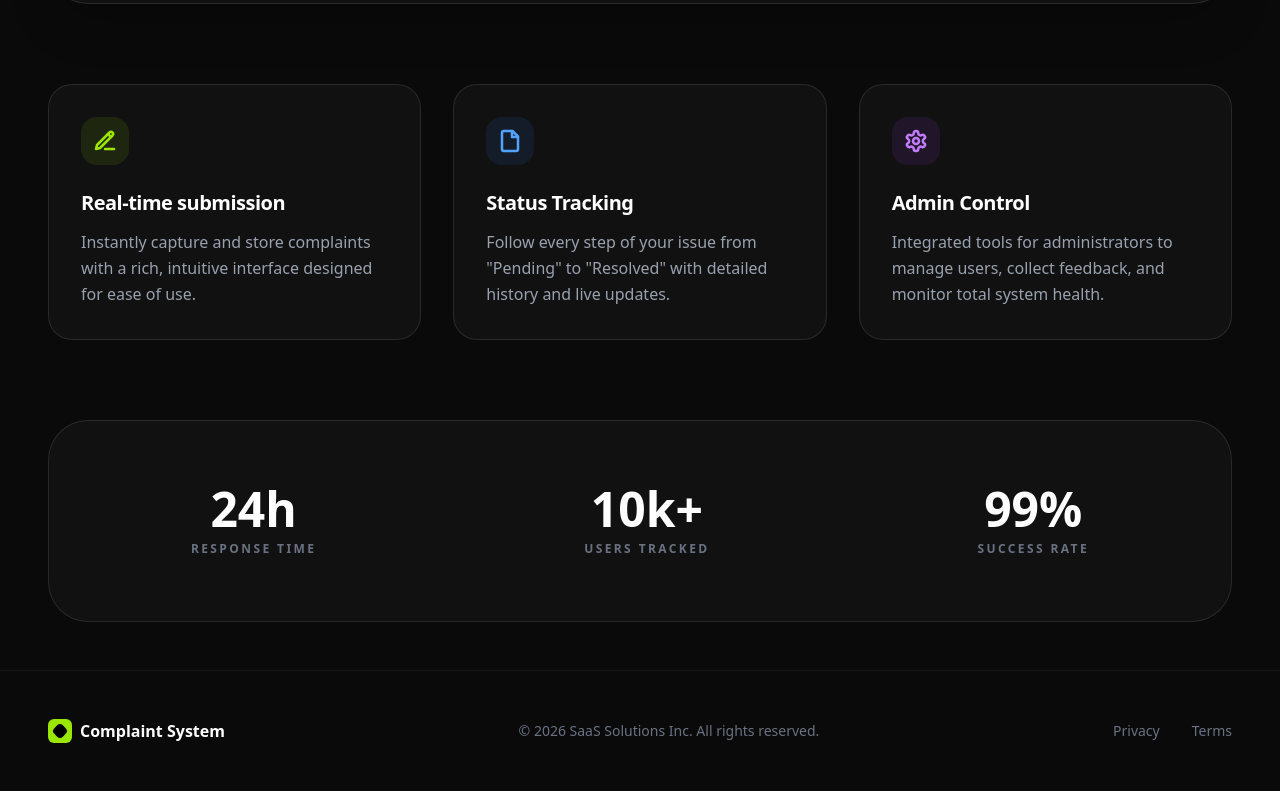
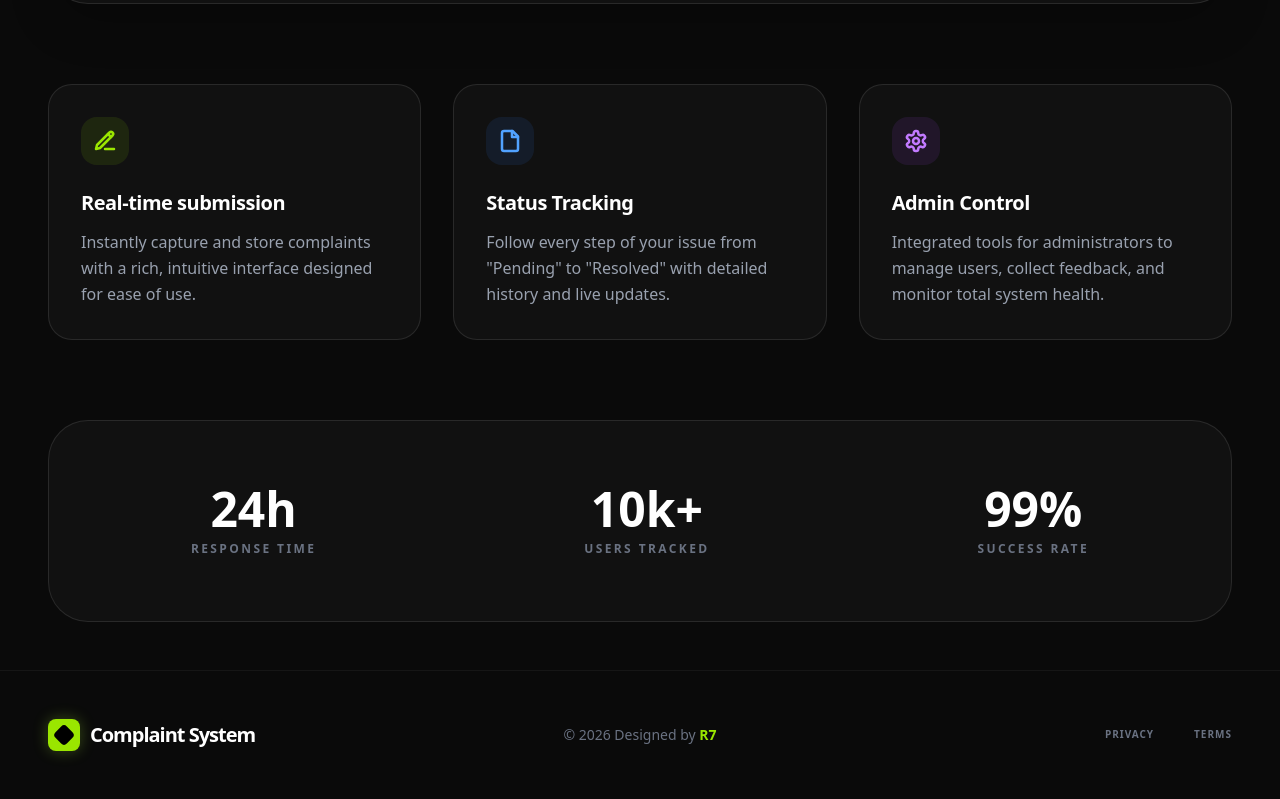
Before and after one commit to lUCIFER94008/complaint-system, a Next.js app: page / in a window 1280 px wide. Shown: the part 737-1536 px from the top of the page. Built offline with nearby package versions, Linux system fonts and the light colour scheme.

Commit message:
feat: upgrade registration UI, validation, and footer branding

```diff
--- a/src/app/api/auth/register/route.ts
+++ b/src/app/api/auth/register/route.ts
@@ -14,6 +14,24 @@ export async function POST(req: Request) {
 
     if (!email || !password || !name || !phone || !otp) {
        return NextResponse.json({ error: 'All fields are required' }, { status: 400 });
+    }
+
+    if (name.trim().length < 3) {
+      return NextResponse.json({ error: "Full Name must be at least 3 characters" }, { status: 400 });
+    }
+
+    const emailRegex = /^[^\s@]+@[^\s@]+\.[^\s@]+$/;
+    if (!emailRegex.test(email)) {
+      return NextResponse.json({ error: "Invalid email format" }, { status: 400 });
+    }
+
+    const phoneRegex = /^\+91\d{10}$/;
+    if (!phoneRegex.test(phone)) {
+      return NextResponse.json({ error: "Invalid phone number format. Use +91XXXXXXXXXX" }, { status: 400 });
+    }
+
+    if (password.length < 6) {
+      return NextResponse.json({ error: "Password must be at least 6 characters" }, { status: 400 });
     }
 
     if (role === 'admin' && adminCode !== ADMIN_CREATE_CODE) {
--- a/src/app/api/send-otp/route.ts
+++ b/src/app/api/send-otp/route.ts
@@ -17,6 +17,14 @@ export async function POST(req: Request) {
     if (!email) {
       return NextResponse.json(
         { error: "Email is required" },
+        { status: 400 }
+      );
+    }
+
+    const emailRegex = /^[^\s@]+@[^\s@]+\.[^\s@]+$/;
+    if (!emailRegex.test(email)) {
+      return NextResponse.json(
+        { error: "Invalid email format" },
         { status: 400 }
       );
     }
--- a/src/app/page.tsx
+++ b/src/app/page.tsx
@@ -103,17 +103,34 @@ export default function Home() {
       </main>
 
       <footer className="mx-auto max-w-7xl px-4 md:px-8 lg:px-12 py-12 border-t border-white/5">
-         <div className="flex flex-col md:flex-row items-center justify-between gap-6">
-            <div className="flex items-center gap-2">
-               <div className="w-6 h-6 bg-lime-400 rounded-md flex items-center justify-center">
-                  <div className="w-3 h-3 bg-black rounded-sm rotate-45" />
+         <div className="grid grid-cols-1 md:grid-cols-3 items-center gap-8">
+            {/* LEFT: LOGO */}
+            <div className="flex items-center justify-center md:justify-start gap-2.5">
+               <div className="w-8 h-8 bg-lime-400 rounded-lg flex items-center justify-center shadow-[0_0_15px_rgba(163,230,53,0.3)]">
+                  <div className="w-4 h-4 bg-black rounded-sm rotate-45" />
                </div>
-               <span className="font-bold text-white">Complaint System</span>
+               <span className="font-black text-xl text-white tracking-tighter">Complaint System</span>
             </div>
-            <p className="text-sm text-gray-500">© 2026 SaaS Solutions Inc. All rights reserved.</p>
-            <div className="flex gap-8">
-               <Link href="#" className="text-sm text-gray-500 hover:text-white transition">Privacy</Link>
-               <Link href="#" className="text-sm text-gray-500 hover:text-white transition">Terms</Link>
+
+            {/* CENTER: COPYRIGHT */}
+            <div className="text-center">
+               <p className="text-sm text-gray-500 font-medium">
+                  © 2026 Designed by{" "}
+                  <a
+                    href="https://r7-olive.vercel.app/"
+                    target="_blank"
+                    rel="noopener noreferrer"
+                    className="text-lime-400 hover:text-white transition-colors font-bold"
+                  >
+                    R7
+                  </a>
+               </p>
+            </div>
+
+            {/* RIGHT: LINKS */}
+            <div className="flex items-center justify-center md:justify-end gap-10">
+               <Link href="#" className="text-sm text-gray-500 hover:text-white transition-all font-bold uppercase tracking-widest text-[10px]">Privacy</Link>
+               <Link href="#" className="text-sm text-gray-500 hover:text-white transition-all font-bold uppercase tracking-widest text-[10px]">Terms</Link>
             </div>
          </div>
       </footer>
--- a/src/app/register/page.tsx
+++ b/src/app/register/page.tsx
@@ -41,11 +41,30 @@ export default function RegisterPage() {
   // 📩 SEND OTP (VIA EMAIL)
   async function sendOTP() {
     setError(null);
+    setMessage(null);
+
+    // Frontend Validation
+    if (name.trim().length < 3) {
+      setError("Full Name must be at least 3 characters");
+      return;
+    }
+    const emailRegex = /^[^\s@]+@[^\s@]+\.[^\s@]+$/;
+    if (!emailRegex.test(email)) {
+      setError("Please enter a valid email address");
+      return;
+    }
+    const phoneRegex = /^\+91\d{10}$/;
+    if (!phoneRegex.test(phone)) {
+      setError("Invalid phone number format. Use +91XXXXXXXXXX");
+      return;
+    }
+    if (password.length < 6) {
+      setError("Password must be at least 6 characters");
+      return;
+    }
+
     setLoading(true);
     try {
-      if (!email.includes("@")) {
-        throw new Error("Please enter a valid email address.");
-      }
       const res = await fetch("/api/send-otp", {
         method: "POST",
         headers: { "Content-Type": "application/json" },
@@ -58,7 +77,7 @@ export default function RegisterPage() {
       setStep("otp");
       setTimer(30);
       setCanResend(false);
-      setMessage(`OTP sent to ${email} 📧`);
+      setMessage("OTP sent successfully! 📧");
     } catch (err) {
       setError(err instanceof Error ? err.message : "Failed to send OTP");
     } finally {
@@ -146,19 +165,20 @@ export default function RegisterPage() {
               <div className="space-y-4">
                 <div>
                   <label className="text-[10px] uppercase font-black tracking-widest text-gray-500 mb-1.5 block ml-1">Full Name</label>
-                  <input required placeholder="Your Name" value={name} onChange={(e) => setName(e.target.value)} className="w-full bg-white/5 border border-white/10 rounded-2xl px-5 py-4 text-white placeholder:text-gray-700 focus:border-lime-400 focus:ring-1 focus:ring-lime-400 transition-all outline-none" />
+                  <input required placeholder="Your Name" value={name} onChange={(e) => setName(e.target.value)} className="w-full bg-white/5 border border-white/10 rounded-2xl px-5 py-4 text-white placeholder:text-gray-500 focus:border-lime-400 focus:ring-1 focus:ring-lime-400 transition-all outline-none" />
                 </div>
                 <div>
                   <label className="text-[10px] uppercase font-black tracking-widest text-gray-500 mb-1.5 block ml-1">Email Address</label>
-                  <input required type="email" placeholder="email@example.com" value={email} onChange={(e) => setEmail(e.target.value)} className="w-full bg-white/5 border border-white/10 rounded-2xl px-5 py-4 text-white placeholder:text-gray-700 focus:border-lime-400 focus:ring-1 focus:ring-lime-400 transition-all outline-none" />
+                  <input required type="email" placeholder="email@example.com" value={email} onChange={(e) => setEmail(e.target.value)} className="w-full bg-white/5 border border-white/10 rounded-2xl px-5 py-4 text-white placeholder:text-gray-500 focus:border-lime-400 focus:ring-1 focus:ring-lime-400 transition-all outline-none" />
                 </div>
                 <div>
-                  <label className="text-[10px] uppercase font-black tracking-widest text-gray-500 mb-1.5 block ml-1">Phone Number (+91 format)</label>
-                  <input required placeholder="+91XXXXXXXXXX" value={phone} onChange={(e) => setPhone(e.target.value)} className="w-full bg-white/5 border border-white/10 rounded-2xl px-5 py-4 text-white placeholder:text-gray-700 focus:border-lime-400 focus:ring-1 focus:ring-lime-400 transition-all outline-none" />
+                  <label className="text-[10px] uppercase font-black tracking-widest text-gray-500 mb-1.5 block ml-1">Phone Number</label>
+                  <input required placeholder="+91XXXXXXXXXX" value={phone} onChange={(e) => setPhone(e.target.value)} className="w-full bg-white/5 border border-white/10 rounded-2xl px-5 py-4 text-white placeholder:text-gray-500 focus:border-lime-400 focus:ring-1 focus:ring-lime-400 transition-all outline-none" />
+                  <p className="text-[9px] text-gray-500 mt-1.5 ml-1 font-medium">Format: +91 followed by 10 digits</p>
                 </div>
                 <div>
                   <label className="text-[10px] uppercase font-black tracking-widest text-gray-500 mb-1.5 block ml-1">Password</label>
-                  <input required type="password" placeholder="••••••••" value={password} onChange={(e) => setPassword(e.target.value)} className="w-full bg-white/5 border border-white/10 rounded-2xl px-5 py-4 text-white placeholder:text-gray-700 focus:border-lime-400 focus:ring-1 focus:ring-lime-400 transition-all outline-none" />
+                  <input required type="password" placeholder="••••••••" value={password} onChange={(e) => setPassword(e.target.value)} className="w-full bg-white/5 border border-white/10 rounded-2xl px-5 py-4 text-white placeholder:text-gray-500 focus:border-lime-400 focus:ring-1 focus:ring-lime-400 transition-all outline-none" />
                 </div>
                 <div>
                   <label htmlFor="role-select" className="text-[10px] uppercase font-black tracking-widest text-gray-500 mb-1.5 block ml-1">Account Type</label>
@@ -171,13 +191,13 @@ export default function RegisterPage() {
                 {role === "admin" && (
                   <div>
                     <label className="text-[10px] uppercase font-black tracking-widest text-gray-500 mb-1.5 block ml-1">Admin Access Code</label>
-                    <input type="password" required placeholder="Secret Code" value={adminCode} onChange={(e) => setAdminCode(e.target.value)} className="w-full bg-white/5 border border-white/10 rounded-2xl px-5 py-4 text-white focus:border-lime-400 focus:ring-1 focus:ring-lime-400 transition-all outline-none" />
+                    <input type="password" required placeholder="Secret Code" value={adminCode} onChange={(e) => setAdminCode(e.target.value)} className="w-full bg-white/5 border border-white/10 rounded-2xl px-5 py-4 text-white placeholder:text-gray-500 focus:border-lime-400 focus:ring-1 focus:ring-lime-400 transition-all outline-none" />
                   </div>
                 )}
               </div>
 
-              <button type="submit" disabled={loading} className="w-full bg-lime-400 text-black font-black py-4 rounded-full hover:bg-lime-300 disabled:opacity-50 transition-all active:scale-95 shadow-[0_0_20px_rgba(163,230,53,0.3)] hover:shadow-[0_0_30px_rgba(163,230,53,0.4)] mt-4">
-                {loading ? "SENDING..." : "SEND OTP TO EMAIL"}
+              <button type="submit" disabled={loading} className="w-full bg-lime-400 text-black font-black py-4 rounded-full hover:bg-lime-300 disabled:opacity-50 transition-all active:scale-95 shadow-[0_0_20px_rgba(163,230,53,0.3)] hover:shadow-[0_0_30px_rgba(163,230,53,0.4)] mt-4 uppercase tracking-widest text-xs">
+                {loading ? "Sending..." : "Send OTP to Email"}
               </button>
             </form>
           ) : (
@@ -217,8 +237,15 @@ export default function RegisterPage() {
 
           {/* Feedback */}
           {(message || error) && (
-            <div className={`mt-8 p-4 rounded-2xl text-xs font-bold ${error ? 'bg-red-500/10 text-red-400 border border-red-500/20' : 'bg-lime-400/10 text-lime-400 border border-lime-400/20'}`}>
-              {error || message}
+            <div className={`mt-8 p-4 rounded-lg text-xs font-bold transition-all animate-in fade-in slide-in-from-top-2 ${error ? 'bg-red-900/20 text-red-400 border border-red-500/10' : 'bg-lime-400/10 text-lime-400 border border-lime-400/20'}`}>
+              <div className="flex items-center gap-2">
+                {error ? (
+                  <svg xmlns="http://www.w3.org/2000/svg" width="14" height="14" viewBox="0 0 24 24" fill="none" stroke="currentColor" strokeWidth="3" strokeLinecap="round" strokeLinejoin="round"><circle cx="12" cy="12" r="10"/><line x1="12" y1="8" x2="12" y2="12"/><line x1="12" y1="16" x2="12.01" y2="16"/></svg>
+                ) : (
+                  <svg xmlns="http://www.w3.org/2000/svg" width="14" height="14" viewBox="0 0 24 24" fill="none" stroke="currentColor" strokeWidth="3" strokeLinecap="round" strokeLinejoin="round"><polyline points="20 6 9 17 4 12"/></svg>
+                )}
+                {error || message}
+              </div>
             </div>
           )}
 
```
